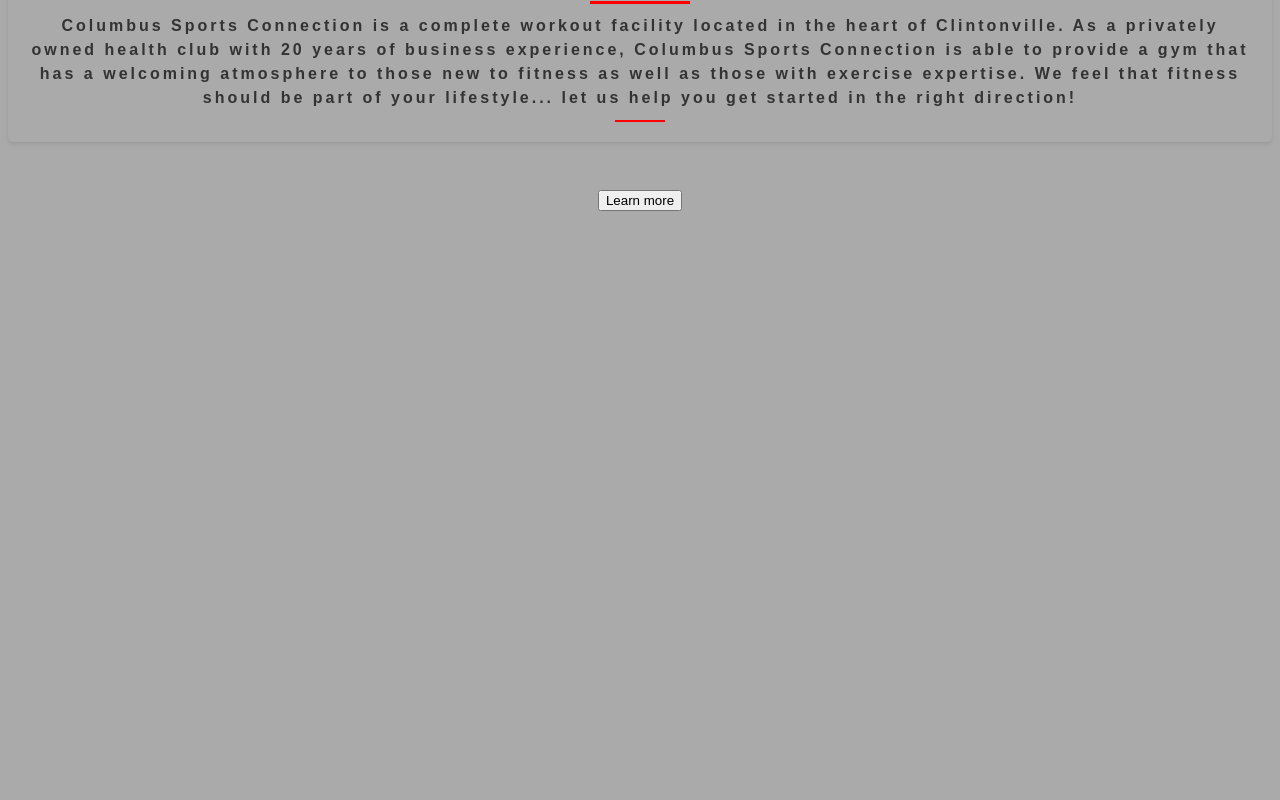
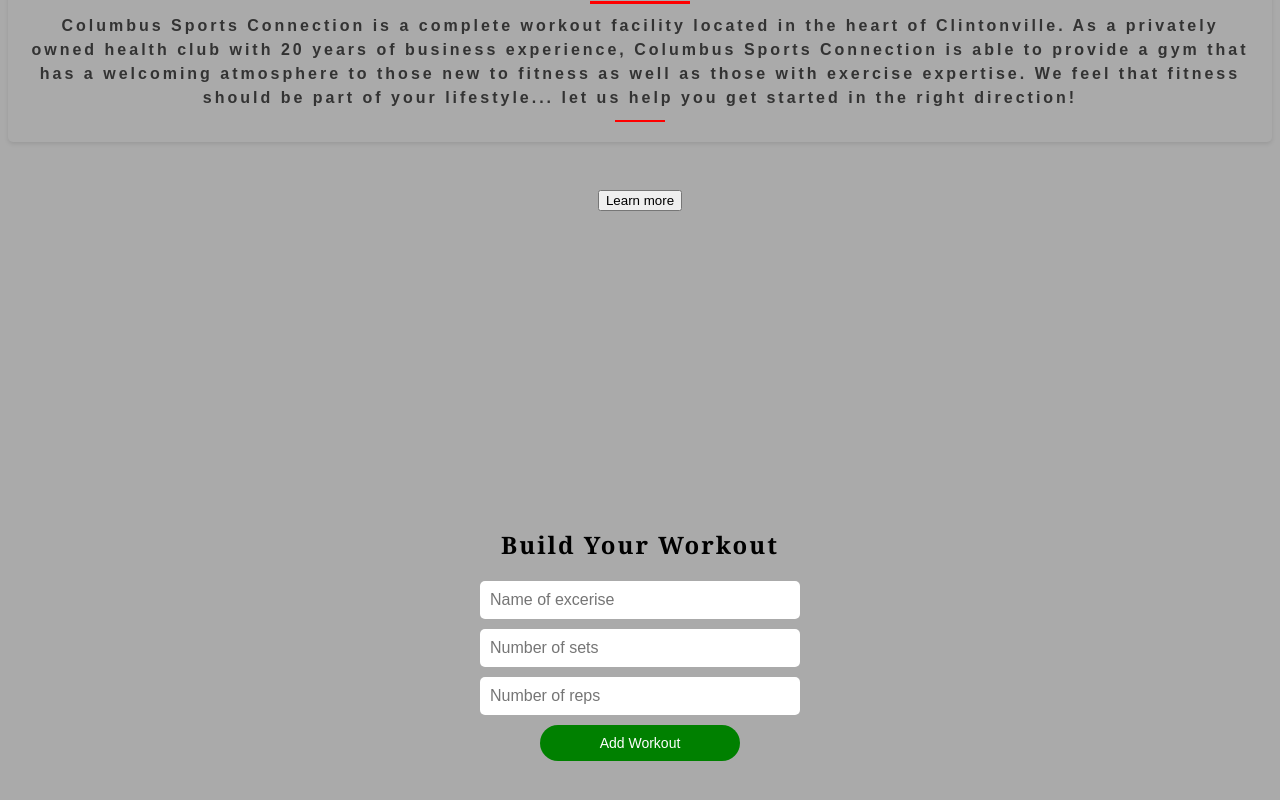
Before and after one commit to jcambria/gymwebpage, a React (Create React App) app: page / in a window 1280 px wide. Shown: the part 436-1236 px from the top of the page. Before the commit the page ends 936 px from the top, so only its background shows below. Built offline with nearby package versions, Linux system fonts and the light colour scheme.

Commit message:
workout builder

```diff
--- a/src/App.js
+++ b/src/App.js
@@ -6,6 +6,7 @@
 import Header from './components/Header/Header';
 
 import "./App.css";
+import WorkoutListTracker from './components/WorkoutTracker/WorkoutListTracker';
 
 // const images = [
 //     'https://media-cldnry.s-nbcnews.com/image/upload/rockcms/2021-12/211208-working-out-stock-mn-1310-55e1c7.jpg',
@@ -21,6 +22,7 @@
     <div>
         <Navbar />
         <Header/>
+        <WorkoutListTracker />
 
 
     </div>
--- a/src/components/Header/Header.jsx
+++ b/src/components/Header/Header.jsx
@@ -5,7 +5,7 @@
 
 const Header = () => {
   return (
-    <div className="welcome">
+    <div className="welcome" id="home">
       <h1>
         Welcome To CSC <br />
         <p className="p__text"> A Total Fitness Facility.</p>
--- a/src/components/Navbar/Navbar.css
+++ b/src/components/Navbar/Navbar.css
@@ -18,7 +18,7 @@
 }
 
 .app__navbar-logo img {
-    width: 250px;
+    width: 200px;
 }
 
 .app__navbar-links {
--- a/src/components/Navbar/Navbar.jsx
+++ b/src/components/Navbar/Navbar.jsx
@@ -23,6 +23,9 @@
         </li>
         <li className="p__opensans">
           <a href="#ourExperts">Our Experts</a>
+        </li>
+        <li className="p__opensans">
+          <a href="#workout">Build A Workout</a>
         </li>
         <li className="p__opensans">
           <a href="#contact">Contact</a>
@@ -67,6 +70,11 @@
                 </a>
               </li>
               <li className="p__opensans">
+                <a href="#workout" onClick={() => setToggleMenu(false)}>
+                  Build A Workout
+                </a>
+              </li>
+              <li className="p__opensans">
                 <a href="#contact" onClick={() => setToggleMenu(false)}>
                   Contact
                 </a>
--- /dev/null
+++ b/src/components/WorkoutTracker/WorkOut.css
@@ -0,0 +1,86 @@
+/* WorkOut.css */
+
+.workout-tracker {
+  max-width: 100%;
+  margin: 0 auto;
+  padding: 20px;
+}
+
+.workout-tracker__title {
+  font-family: Georgia, 'Times New Roman', Times, serif;
+  letter-spacing: 2px;
+  text-align: center;
+  font-size: 24px;
+  font-weight: bold;
+  margin-bottom: 20px;
+}
+
+.workout-tracker__form {
+  display: flex;
+  flex-direction: column;
+  align-items: center;
+  margin-bottom: 15px;
+}
+
+.workout-tracker__input {
+  width: 100%;
+  max-width: 300px;
+  padding: 10px;
+  margin-bottom: 10px;
+  border: none;
+  border-radius: 5px;
+  font-size: 16px;
+}
+
+.workout-tracker__button {
+  width: 100%;
+  max-width: 200px;
+  padding: 10px;
+  background-color: green;
+  color: #fff;
+  border: none;
+  border-radius: 200px;
+  font-size: 14px;
+  cursor: pointer;
+}
+.workout-tracker__button:hover{
+  background-color: aqua;
+  transition: .5s ease;
+}
+
+.workout-tracker__list {
+  list-style: none;
+  padding: 0;
+}
+
+.workout-tracker__list-item {
+  display: flex;
+  flex-direction: column;
+  align-items: center;
+  margin-bottom: 10px;
+  border: 1px solid #ccc;
+  border-radius: 5px;
+  padding: 10px;
+}
+
+.workout-tracker__workout {
+  font-size: 18px;
+  font-weight: bold;
+  margin-bottom: 10px;
+}
+
+.workout-tracker__sets,
+.workout-tracker__reps {
+  margin-right: 10px;
+  font-size: 16px;
+}
+
+.workout-tracker__remove-button {
+  padding: 5px;
+  background-color: #dc3545;
+  color: #fff;
+  border: none;
+  border-radius: 5px;
+  font-size: 14px;
+  cursor: pointer;
+}
--- /dev/null
+++ b/src/components/WorkoutTracker/WorkoutListTracker.jsx
@@ -0,0 +1,107 @@
+import React, { useState, useEffect } from "react";
+import "./WorkOut.css";
+
+const WorkoutListTracker = () => {
+  const [workouts, setWorkouts] = useState([]);
+  const [newWorkout, setNewWorkout] = useState("");
+  const [newSets, setNewSets] = useState("");
+  const [newReps, setNewReps] = useState("");
+
+  // Load workouts from localStorage on component mount
+  useEffect(() => {
+    const savedWorkouts = localStorage.getItem("workouts");
+    if (savedWorkouts) {
+      setWorkouts(JSON.parse(savedWorkouts));
+    }
+  }, []);
+
+  // Save workouts to localStorage on changes
+  useEffect(() => {
+    localStorage.setItem("workouts", JSON.stringify(workouts));
+  }, [workouts]);
+
+  const handleInputChange = (event) => {
+    setNewWorkout(event.target.value);
+  };
+
+  const handleSetsChange = (event) => {
+    setNewSets(event.target.value);
+  };
+
+  const handleRepsChange = (event) => {
+    setNewReps(event.target.value);
+  };
+
+  const handleAddWorkout = () => {
+    if (newWorkout !== "" && newSets !== "" && newReps !== "") {
+      const newWorkoutObj = {
+        workout: newWorkout,
+        sets: newSets,
+        reps: newReps
+      };
+      setWorkouts([...workouts, newWorkoutObj]);
+      setNewWorkout("");
+      setNewSets("");
+      setNewReps("");
+    }
+  };
+
+  const handleRemoveWorkout = (index) => {
+    const updatedWorkouts = [...workouts];
+    updatedWorkouts.splice(index, 1);
+    setWorkouts(updatedWorkouts);
+  };
+
+  return (
+    <div className="workout-tracker" >
+      <h1 className="workout-tracker__title" id="workout">Build Your Workout</h1>
+      <form className="workout-tracker__form">
+        <input
+          className="workout-tracker__input"
+          type="text"
+          value={newWorkout}
+          onChange={handleInputChange}
+          placeholder="Name of excerise"
+        />
+        <input
+          className="workout-tracker__input"
+          type="number"
+          value={newSets}
+          onChange={handleSetsChange}
+          placeholder="Number of sets"
+        />
+        <input
+          className="workout-tracker__input"
+          type="number"
+          value={newReps}
+          onChange={handleRepsChange}
+          placeholder="Number of reps"
+        />
+        <button
+          className="workout-tracker__button"
+          type="button"
+          onClick={handleAddWorkout}
+        >
+          Add Workout
+        </button>
+      </form>
+      <ul className="workout-tracker__list">
+        {workouts.map((workout, index) => (
+          <li key={index} className="workout-tracker__list-item">
+            <span className="workout-tracker__workout"> {workout.workout}</span>
+            <span className="workout-tracker__sets">Sets: {workout.sets}</span>
+            <span className="workout-tracker__reps">Reps: {workout.reps}</span>
+            <button
+              className="workout-tracker__remove-button"
+              onClick={() => handleRemoveWorkout(index)}
+            >
+              Remove
+            </button>
+          </li>
+        ))}
+      </ul>
+    </div>
+  );
+};
+
+export default WorkoutListTracker;
```
